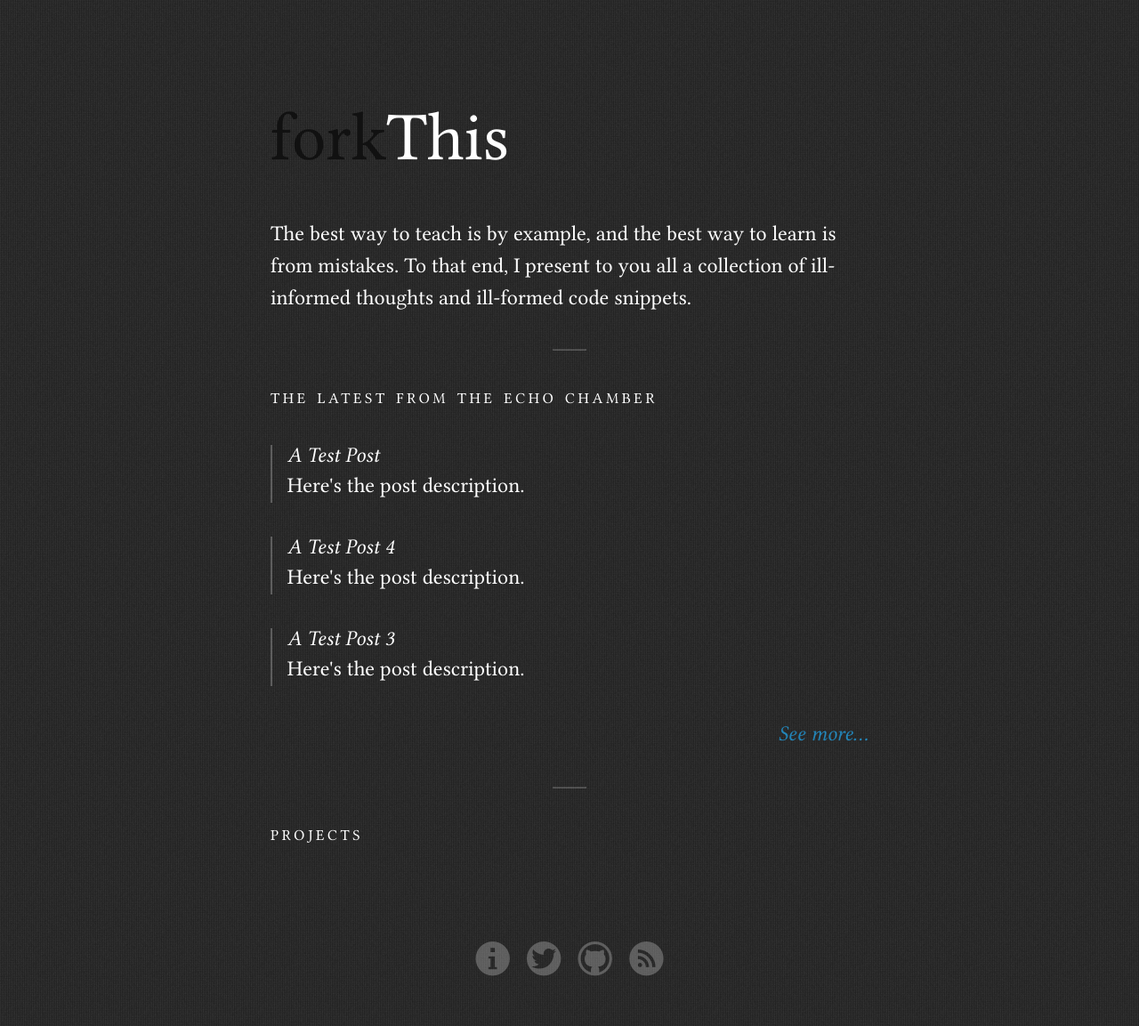
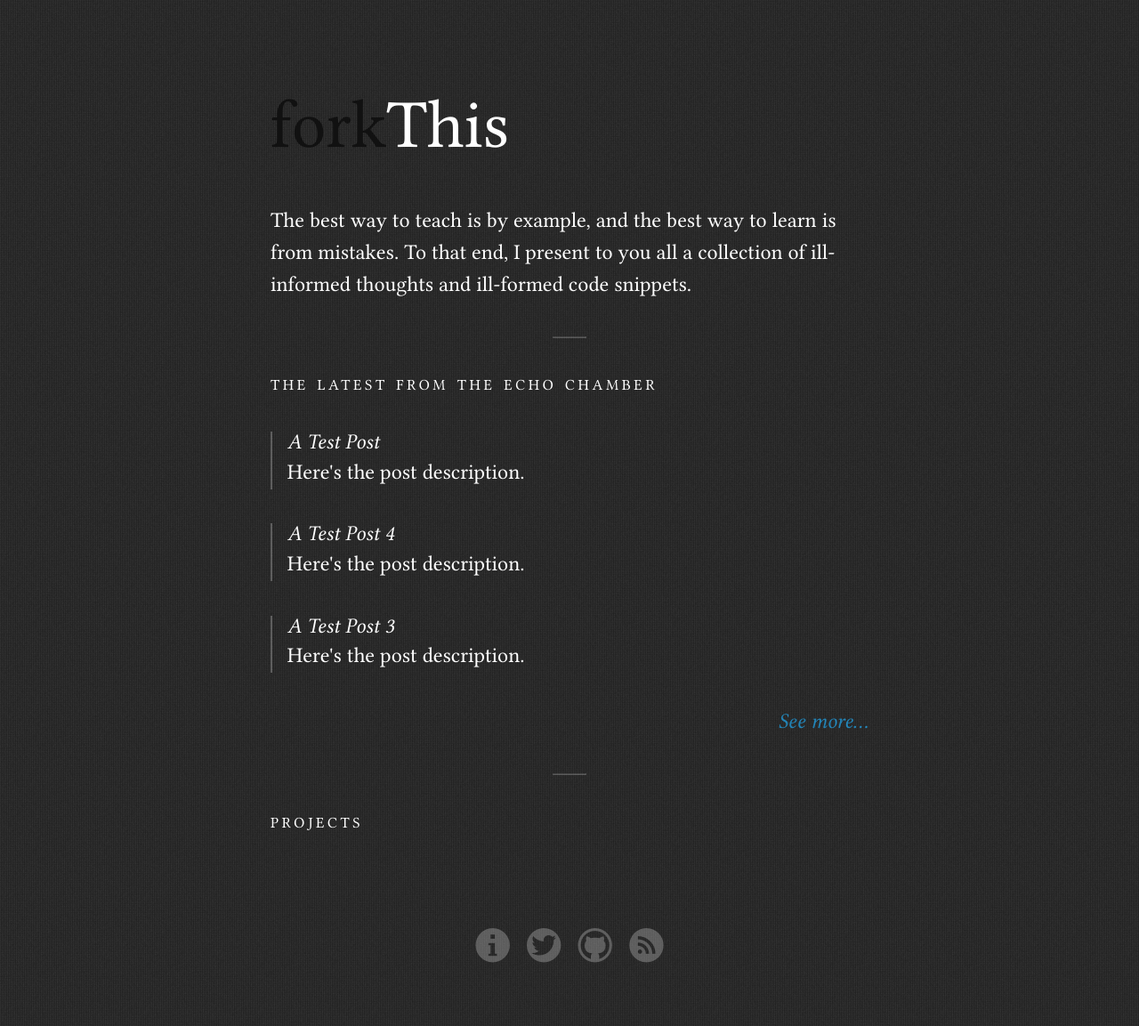
Before and after one commit to dmrutherford/dmrutherford.github.io, a Jekyll site: the page built from index.html, in a window 1280 px wide. Shown: the whole page at 89% size. Built offline with Jekyll 4.4.1, drawn with Linux system fonts in a browser that asks for light colours.

Commit message:
Generated CSS

```diff
--- a/css/styles.css
+++ b/css/styles.css
@@ -109,7 +109,7 @@
   @media (-webkit-min-device-pixel-ratio: 1.5), (min-device-pixel-ratio: 1.5) {
     html {
       background: url("/img/corduroy@2x.png");
-      background-size: 12.8rem 12.8rem; } }
+      background-size: 128px 128px; } }
   @media (min-width: 38em) {
     html {
       font-size: 62.5%; } }
@@ -117,10 +117,6 @@
     html {
       font-size: 75%; } }
 
-@media (-webkit-min-device-pixel-ratio: 1.5), (min-device-pixel-ratio: 1.5) {
-  html {
-    background: url("/img/corduroy@2x.png");
-    background-size: 12.8rem 12.8rem; } }
 body {
   font-family: "LinLib", "Cambria", "Hoefler Text", "Liberation Serif", "Times New Roman", "Times", serif;
   font-size: 2rem;
@@ -143,7 +139,7 @@
 .header-large {
   display: inline-block;
   font-size: 6.4rem;
-  padding-top: 6.4rem; }
+  padding-top: 5.2rem; }
 
 .header-small {
   font-size: 2.4rem;
```
